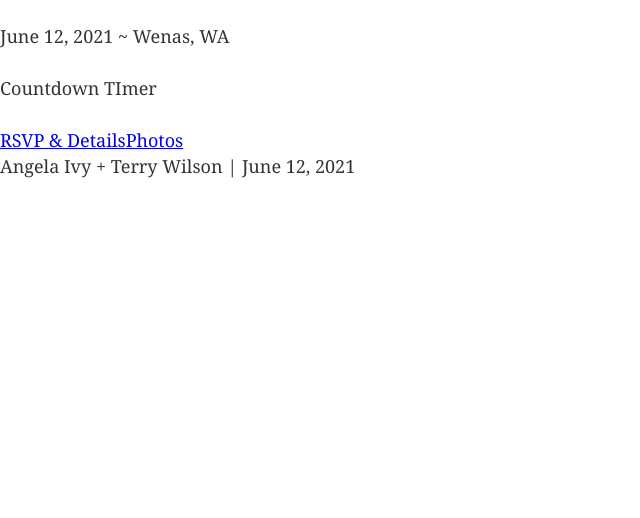
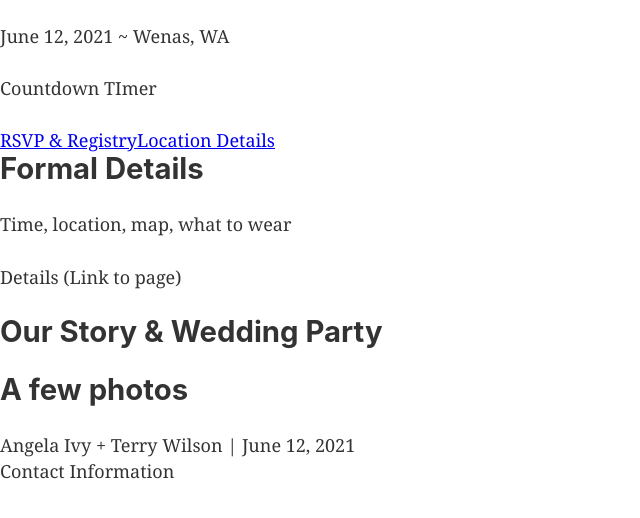
Before and after one commit to angelaivy/a-plus-t, a Gatsby site: page / in a window 1280 px wide. Shown: the part 48-566 px from the top of the page, without its empty margins (0-640 px from the left). Built offline with nearby package versions, Linux system fonts and the light colour scheme; Gatsby itself is replaced by a stand-in of ours.

Commit message:
rough outline of info and pages created

```diff
--- /dev/null
+++ b/public/page-data/location/page-data.json
@@ -0,0 +1 @@
+{"componentChunkName":"component---src-pages-location-js","path":"/location/","result":{"pageContext":{}},"staticQueryHashes":["3649515864","63159454"]}
--- a/public/page-data/using-typescript/page-data.json
+++ b/public/page-data/using-typescript/page-data.json
@@ -1 +1 @@
-{"componentChunkName":"component---src-pages-using-typescript-tsx","path":"/using-typescript/","result":{"data":{"site":{"buildTime":"2020-08-27 04:46 am UTC"}},"pageContext":{}},"staticQueryHashes":["3649515864","63159454"]}
+{"componentChunkName":"component---src-pages-using-typescript-tsx","path":"/using-typescript/","result":{"data":{"site":{"buildTime":"2020-08-27 05:13 am UTC"}},"pageContext":{}},"staticQueryHashes":["3649515864","63159454"]}
--- a/src/components/footer.js
+++ b/src/components/footer.js
@@ -3,7 +3,7 @@ import React from "react"
 
 const Footer = () => (
   <footer>
-    Angela Ivy + Terry Wilson | June 12, 2021
+    Angela Ivy + Terry Wilson | June 12, 2021  <br/> Contact Information
   </footer>
 )
 
--- a/src/pages/index.js
+++ b/src/pages/index.js
@@ -15,16 +15,23 @@ const IndexPage = () => (
       {/* <div style={{ maxWidth: `300px`, marginBottom: `1.45rem` }}>
         <Image />
       </div> */}
-      <Link to="/rsvp/">RSVP & Details</Link>
-      <Link to="/photos/">Photos</Link>
+      <Link to="/rsvp/">RSVP & Registry</Link>
+      <Link to="/location/">Location Details</Link>
     </section>
 
-    <section className="wedding">
-
+    <section>
+      <h2>Formal Details</h2>
+      <p>Time, location, map, what to wear</p>
+      <p>Details (Link to page)</p>
     </section>
 
+    <section>
+      <h2>Our Story & Wedding Party</h2>
+    </section>
 
-
+    <section>
+      <h2>A few photos</h2>
+    </section>
   </Layout>
 )
 
```
Also changed, not shown: src/pages/location.js (renamed from src/pages/photos.js, +5 -5 lines), src/pages/rsvp.js (+5 -5 lines).
